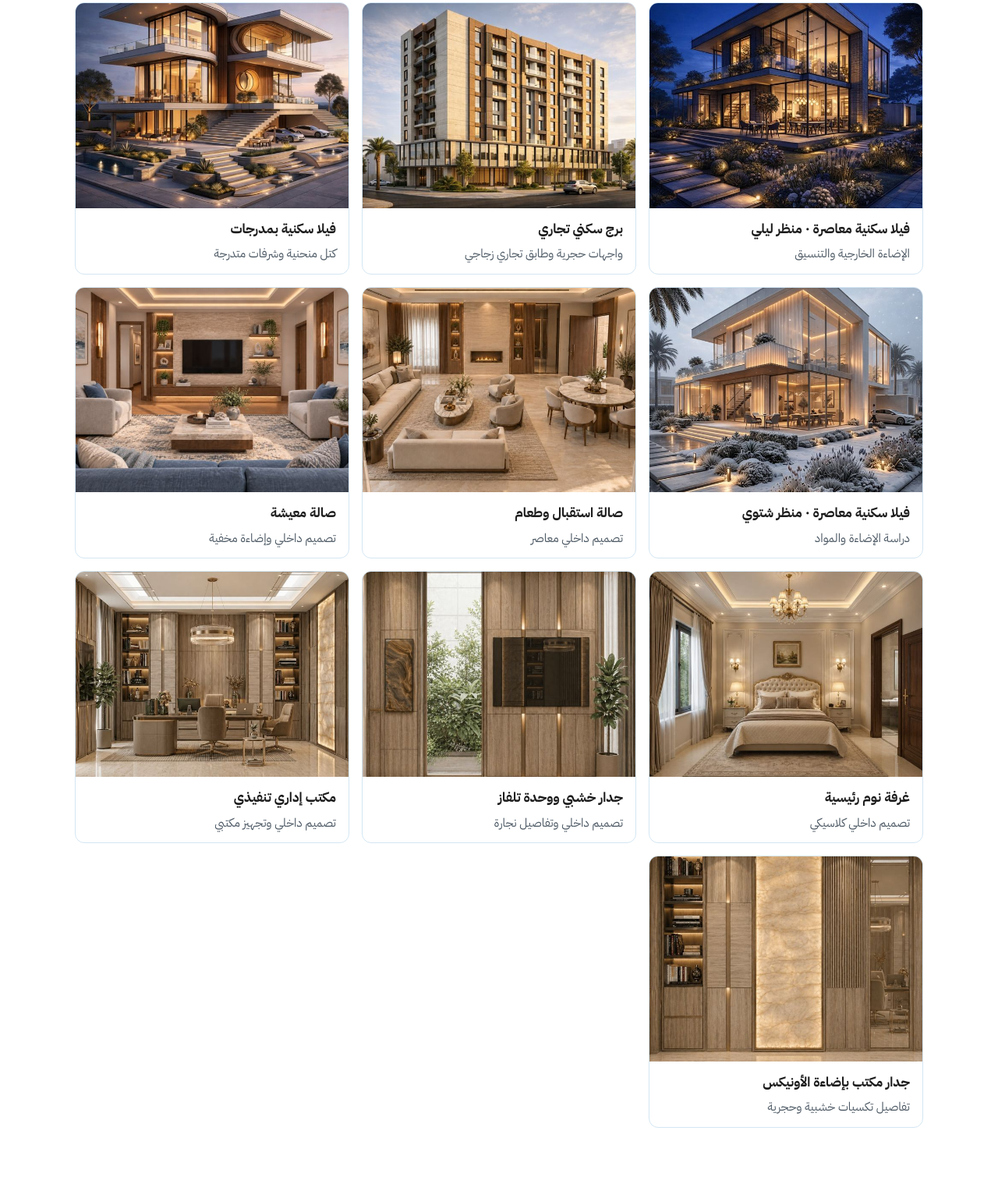
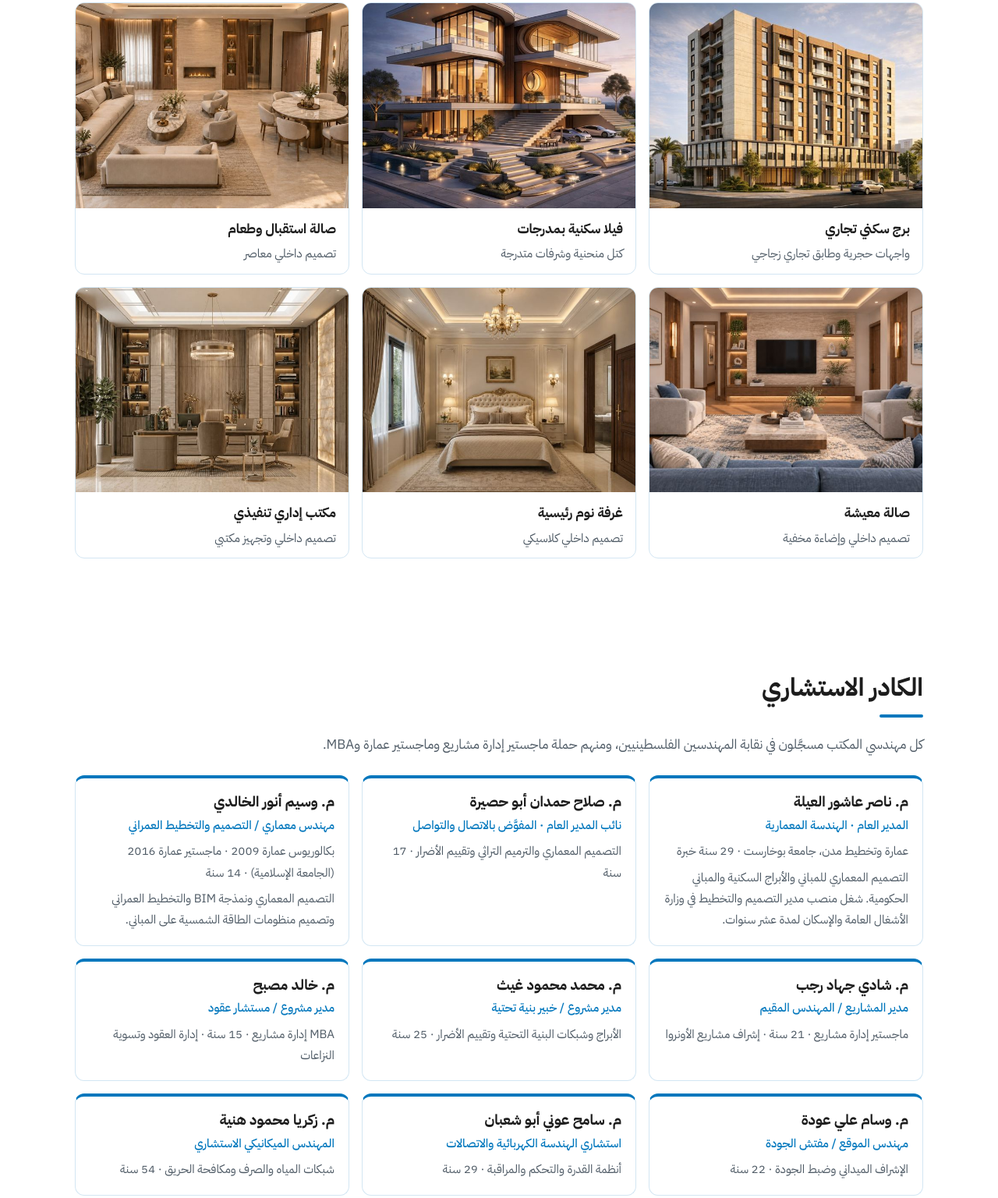
Before and after one commit to khaledmsabeh1-cloud/office-website, a plain HTML site: page index.html in a window 1280 px wide. Shown: the part 4411-5947 px from the top of the page at 78% size. Drawn offline with Linux system fonts and the light colour scheme.

Commit message:
Portfolio: remove duplicate views of the same projects
Co-Authored-By: Claude Opus 5.5 <noreply@anthropic.com>
Claude-Session: https://claude.ai/code/session_01HrATc29qAQxP8WeBPVE89f

```diff
--- a/index.html
+++ b/index.html
@@ -262,16 +262,12 @@
           <figure class="work" data-cat="ext"><a href="assets/img/work/residential-building.jpg" data-title="عمارة سكنية متعددة الطوابق · واجهات بطابع عربي إسلامي معاصر"><img src="assets/img/work/residential-building-sm.jpg" alt="عمارة سكنية متعددة الطوابق: واجهات بطابع عربي إسلامي معاصر" width="640" height="480" loading="lazy" decoding="async"></a><figcaption><strong>عمارة سكنية متعددة الطوابق</strong><span>واجهات بطابع عربي إسلامي معاصر</span></figcaption></figure>
           <figure class="work" data-cat="ext"><a href="assets/img/work/residential-complex.jpg" data-title="مجمع سكني متكامل · تخطيط موقع عام وأبراج سكنية"><img src="assets/img/work/residential-complex-sm.jpg" alt="مجمع سكني متكامل: تخطيط موقع عام وأبراج سكنية" width="640" height="480" loading="lazy" decoding="async"></a><figcaption><strong>مجمع سكني متكامل</strong><span>تخطيط موقع عام وأبراج سكنية</span></figcaption></figure>
           <figure class="work" data-cat="ext"><a href="assets/img/work/modern-villa-day.jpg" data-title="فيلا سكنية معاصرة · واجهات زجاجية وتنسيق حدائق"><img src="assets/img/work/modern-villa-day-sm.jpg" alt="فيلا سكنية معاصرة: واجهات زجاجية وتنسيق حدائق" width="640" height="480" loading="lazy" decoding="async"></a><figcaption><strong>فيلا سكنية معاصرة</strong><span>واجهات زجاجية وتنسيق حدائق</span></figcaption></figure>
-          <figure class="work" data-cat="ext"><a href="assets/img/work/modern-villa-night.jpg" data-title="فيلا سكنية معاصرة · منظر ليلي · الإضاءة الخارجية والتنسيق"><img src="assets/img/work/modern-villa-night-sm.jpg" alt="فيلا سكنية معاصرة · منظر ليلي: الإضاءة الخارجية والتنسيق" width="640" height="480" loading="lazy" decoding="async"></a><figcaption><strong>فيلا سكنية معاصرة · منظر ليلي</strong><span>الإضاءة الخارجية والتنسيق</span></figcaption></figure>
           <figure class="work" data-cat="ext"><a href="assets/img/work/residential-tower.jpg" data-title="برج سكني تجاري · واجهات حجرية وطابق تجاري زجاجي"><img src="assets/img/work/residential-tower-sm.jpg" alt="برج سكني تجاري: واجهات حجرية وطابق تجاري زجاجي" width="640" height="480" loading="lazy" decoding="async"></a><figcaption><strong>برج سكني تجاري</strong><span>واجهات حجرية وطابق تجاري زجاجي</span></figcaption></figure>
           <figure class="work" data-cat="ext"><a href="assets/img/work/terraced-villa.jpg" data-title="فيلا سكنية بمدرجات · كتل منحنية وشرفات متدرجة"><img src="assets/img/work/terraced-villa-sm.jpg" alt="فيلا سكنية بمدرجات: كتل منحنية وشرفات متدرجة" width="640" height="480" loading="lazy" decoding="async"></a><figcaption><strong>فيلا سكنية بمدرجات</strong><span>كتل منحنية وشرفات متدرجة</span></figcaption></figure>
-          <figure class="work" data-cat="ext"><a href="assets/img/work/modern-villa-winter.jpg" data-title="فيلا سكنية معاصرة · منظر شتوي · دراسة الإضاءة والمواد"><img src="assets/img/work/modern-villa-winter-sm.jpg" alt="فيلا سكنية معاصرة · منظر شتوي: دراسة الإضاءة والمواد" width="640" height="480" loading="lazy" decoding="async"></a><figcaption><strong>فيلا سكنية معاصرة · منظر شتوي</strong><span>دراسة الإضاءة والمواد</span></figcaption></figure>
           <figure class="work" data-cat="int"><a href="assets/img/work/reception-dining.jpg" data-title="صالة استقبال وطعام · تصميم داخلي معاصر"><img src="assets/img/work/reception-dining-sm.jpg" alt="صالة استقبال وطعام: تصميم داخلي معاصر" width="640" height="480" loading="lazy" decoding="async"></a><figcaption><strong>صالة استقبال وطعام</strong><span>تصميم داخلي معاصر</span></figcaption></figure>
           <figure class="work" data-cat="int"><a href="assets/img/work/living-room.jpg" data-title="صالة معيشة · تصميم داخلي وإضاءة مخفية"><img src="assets/img/work/living-room-sm.jpg" alt="صالة معيشة: تصميم داخلي وإضاءة مخفية" width="640" height="480" loading="lazy" decoding="async"></a><figcaption><strong>صالة معيشة</strong><span>تصميم داخلي وإضاءة مخفية</span></figcaption></figure>
           <figure class="work" data-cat="int"><a href="assets/img/work/master-bedroom.jpg" data-title="غرفة نوم رئيسية · تصميم داخلي كلاسيكي"><img src="assets/img/work/master-bedroom-sm.jpg" alt="غرفة نوم رئيسية: تصميم داخلي كلاسيكي" width="640" height="480" loading="lazy" decoding="async"></a><figcaption><strong>غرفة نوم رئيسية</strong><span>تصميم داخلي كلاسيكي</span></figcaption></figure>
-          <figure class="work" data-cat="int"><a href="assets/img/work/wood-feature-wall.jpg" data-title="جدار خشبي ووحدة تلفاز · تصميم داخلي وتفاصيل نجارة"><img src="assets/img/work/wood-feature-wall-sm.jpg" alt="جدار خشبي ووحدة تلفاز: تصميم داخلي وتفاصيل نجارة" width="640" height="480" loading="lazy" decoding="async"></a><figcaption><strong>جدار خشبي ووحدة تلفاز</strong><span>تصميم داخلي وتفاصيل نجارة</span></figcaption></figure>
           <figure class="work" data-cat="int"><a href="assets/img/work/executive-office.jpg" data-title="مكتب إداري تنفيذي · تصميم داخلي وتجهيز مكتبي"><img src="assets/img/work/executive-office-sm.jpg" alt="مكتب إداري تنفيذي: تصميم داخلي وتجهيز مكتبي" width="640" height="480" loading="lazy" decoding="async"></a><figcaption><strong>مكتب إداري تنفيذي</strong><span>تصميم داخلي وتجهيز مكتبي</span></figcaption></figure>
-          <figure class="work" data-cat="int"><a href="assets/img/work/office-onyx-wall.jpg" data-title="جدار مكتب بإضاءة الأونيكس · تفاصيل تكسيات خشبية وحجرية"><img src="assets/img/work/office-onyx-wall-sm.jpg" alt="جدار مكتب بإضاءة الأونيكس: تفاصيل تكسيات خشبية وحجرية" width="640" height="480" loading="lazy" decoding="async"></a><figcaption><strong>جدار مكتب بإضاءة الأونيكس</strong><span>تفاصيل تكسيات خشبية وحجرية</span></figcaption></figure>
         </div>
       </div>
     </section>
```
Also changed, not shown: assets/img/work/modern-villa-night-sm.jpg (deleted), assets/img/work/modern-villa-night.jpg (deleted), assets/img/work/modern-villa-winter-sm.jpg (deleted), assets/img/work/modern-villa-winter.jpg (deleted), assets/img/work/office-onyx-wall-sm.jpg (deleted), assets/img/work/office-onyx-wall.jpg (deleted), assets/img/work/wood-feature-wall-sm.jpg (deleted), assets/img/work/wood-feature-wall.jpg (deleted).
